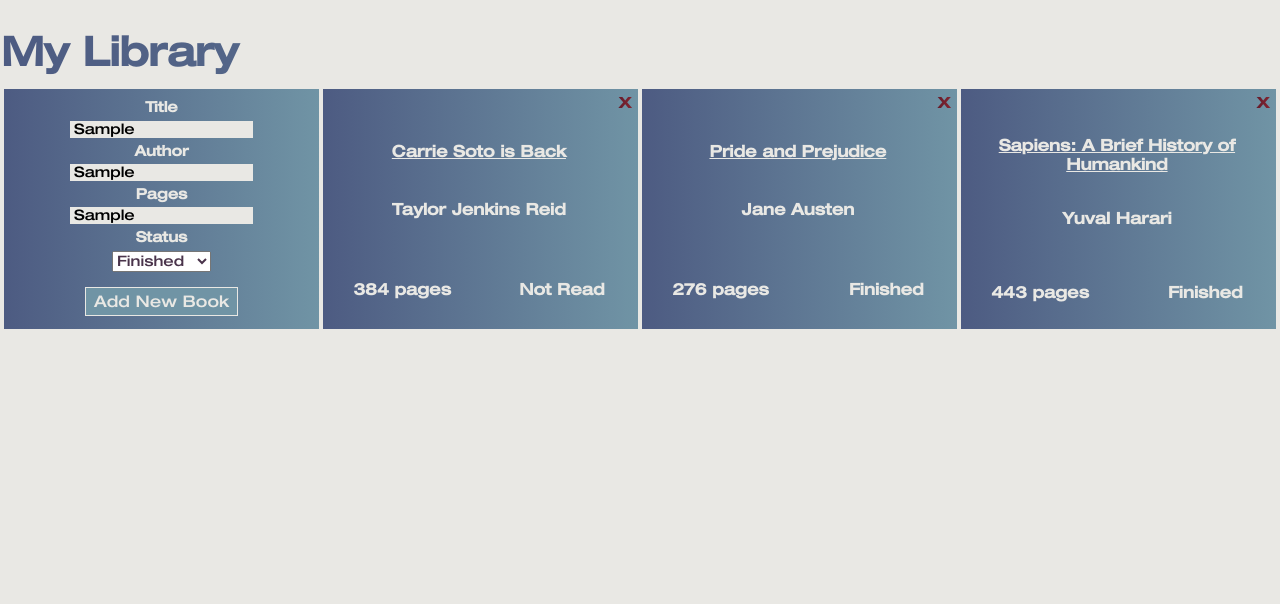
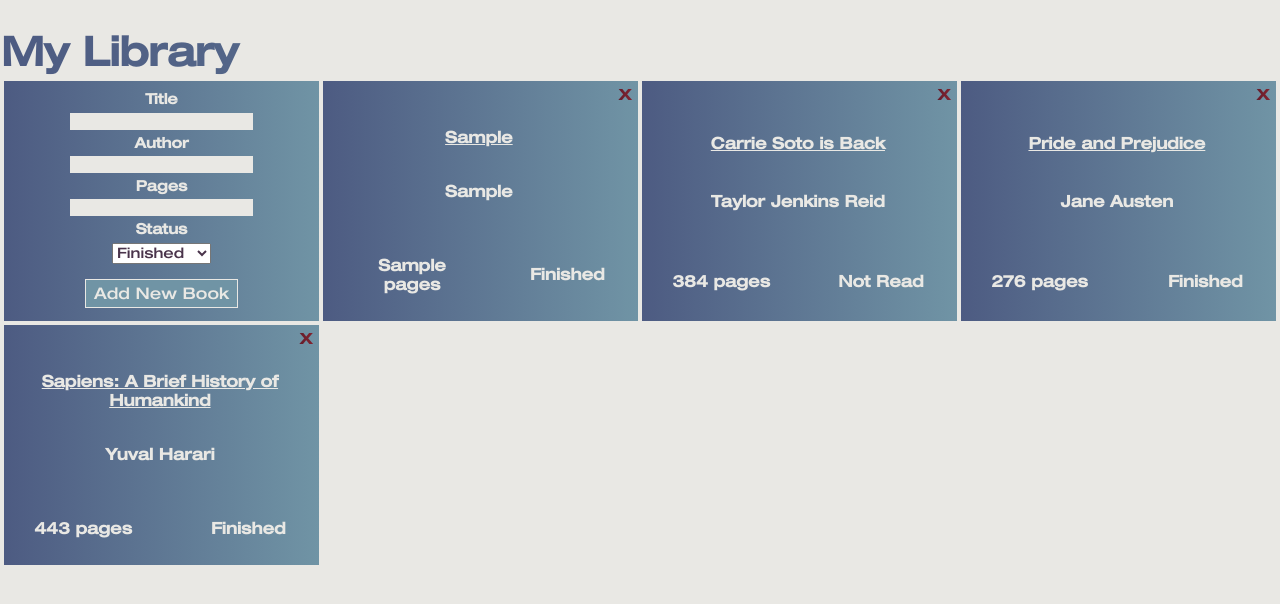
Before and after one commit to emeibech/library, a plain HTML site: page index.html in a window 1280 px wide. Both pictures are taken after typing "Sample", "Sample", "Sample" into the empty fields and a click on the button "Add New Book". Drawn offline with Linux system fonts and the light colour scheme.

Commit message:
Display new book added from the form

```diff
--- a/index.html
+++ b/index.html
@@ -42,7 +42,7 @@
                     </select>
                 </div>
                 <div class="form-group">
-                    <button class="add-book-submit" type="button">Add New Book</button>
+                    <button class="add-book-submit">Add New Book</button>
                 </div>
             </form>
         </div>
--- a/script.js
+++ b/script.js
@@ -11,12 +11,13 @@
 const prideAndPrejudice = new Book('Pride and Prejudice', 'Jane Austen', '276', 'Finished');
 const carrieSotoisBack = new Book ('Carrie Soto is Back', 'Taylor Jenkins Reid', '384', 'Not Read');
 
-myLibrary.unshift(carrieSotoisBack, prideAndPrejudice, sapiens);
+myLibrary.push(sapiens, prideAndPrejudice, carrieSotoisBack);
 
 //display books
 myLibrary.forEach(book => displayBooks(book));
 
 function displayBooks(book) {
+    const prev = document.querySelector('.book');
     const container = document.createElement('div');
     const para1 = document.createElement('p');
     const para2 = document.createElement('p');
@@ -37,5 +38,32 @@
     para4.textContent = `${book.status}`;
     para4.classList.add('status');
     container.append(para1, del, para2, para3, para4);
-    document.querySelector('.lib').appendChild(container);
+    document.querySelector('.lib').insertBefore(container, prev);
 }
+
+document.querySelector('.book-form').addEventListener('submit', e => {
+    //prevent default submit behavior
+    e.preventDefault();
+
+    //get new book value from input
+    const title = document.querySelector('#title').value;
+    const author = document.querySelector('#author').value;
+    const pages = document.querySelector('#pages').value;
+    const status = document.querySelector('#status').value;
+
+    //instantiate new book
+    const book = new Book(title, author, pages, status);
+
+    //display new book
+    displayBooks(book);
+
+    //clear previous input
+    clearField()
+});
+
+function clearField() {
+    document.querySelector('#title').value = '';
+    document.querySelector('#author').value = '';
+    document.querySelector('#pages').value = '';
+    document.querySelector('#status').value = 'Finished';
+}
--- a/style.css
+++ b/style.css
@@ -22,7 +22,7 @@
     background-clip: text;
     -webkit-text-fill-color: transparent;
     font-family: neue;
-    height: 3.5rem;
+    height: 3rem;
     font-size: 2.5rem;
     margin-bottom: 0;
 }
```
